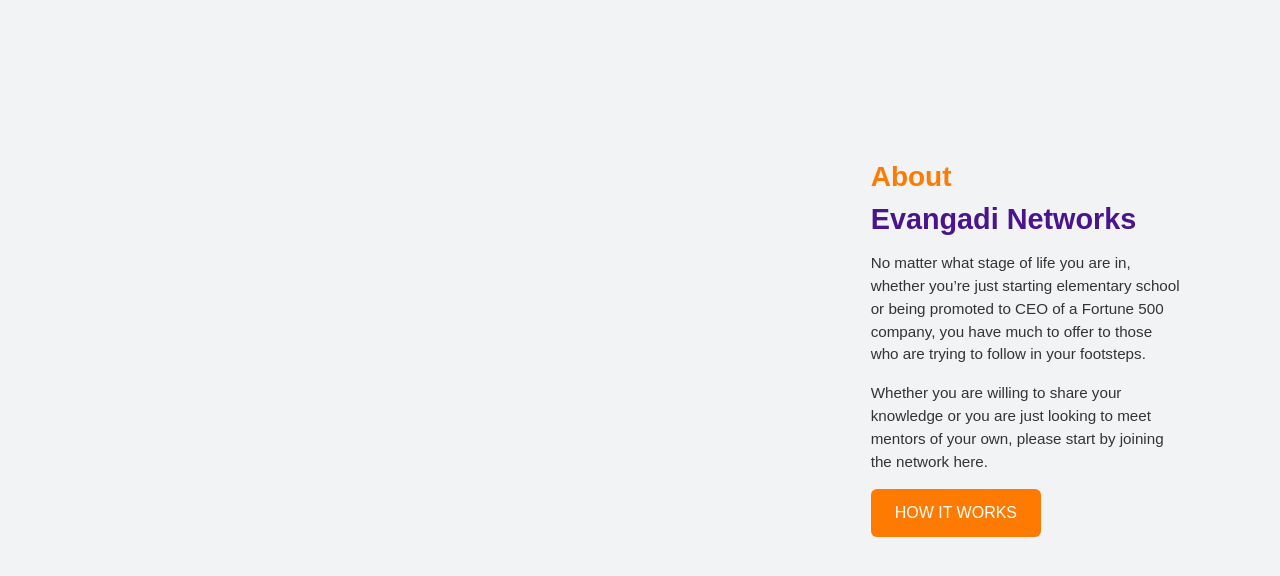
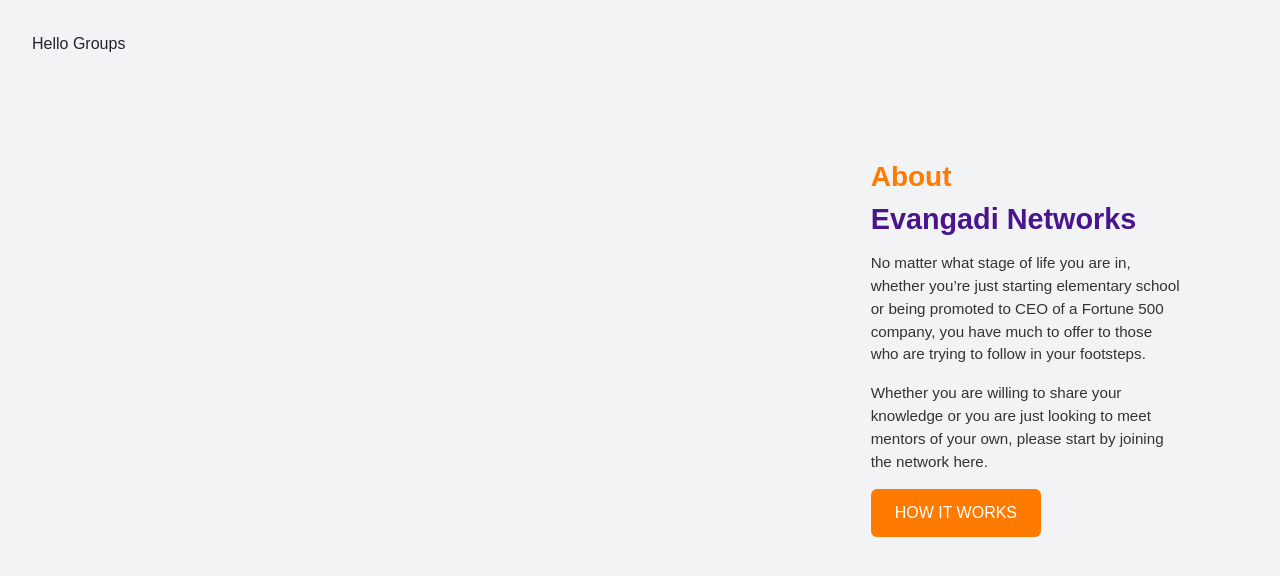
Before and after one commit to gizachew-bewket/Evangadi-Forum, a React (Vite) app in the folder Client/: page / in a window 1280 px wide. Shown: the top 576 px of the page. Built offline with nearby package versions, Linux system fonts and the light colour scheme.

Commit message:
greeting

```diff
--- a/Client/src/Pages/Register/Register.jsx
+++ b/Client/src/Pages/Register/Register.jsx
@@ -7,7 +7,7 @@
 const Register = () => {
 
   return (
-    <></>
+    <> Hello Groups</>
   );
 };
 
```
